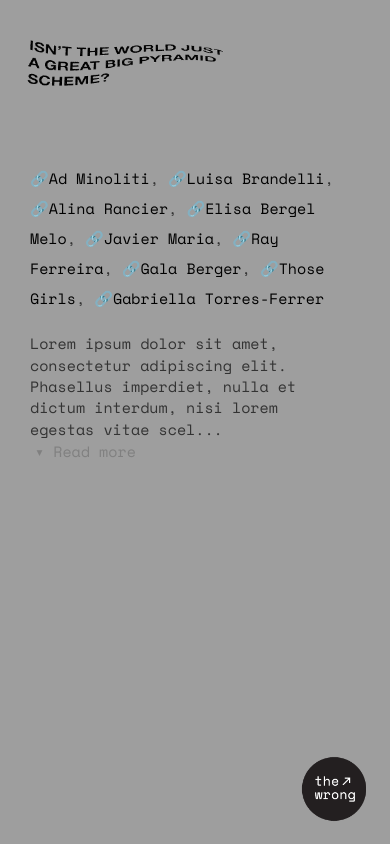
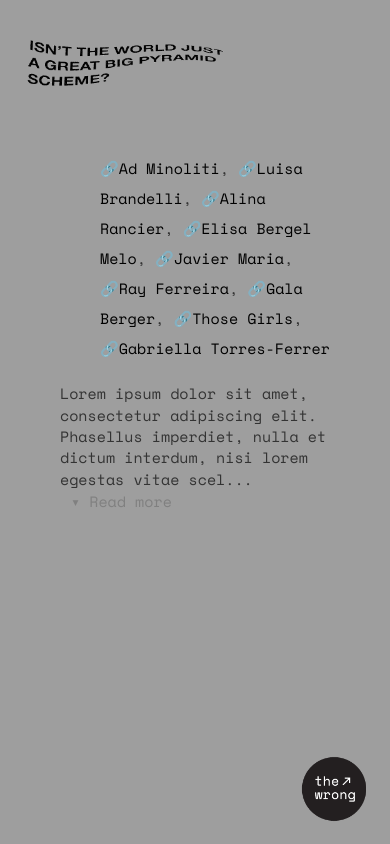
Before and after one commit to itwjagbps/itwjagbps, a PHP site: page / in a window 390 px wide. Run offline with PHP 8.4, Linux system fonts and the light colour scheme.

Commit message:
Update style.css

```diff
--- a/css/style.css
+++ b/css/style.css
@@ -29,7 +29,7 @@ button {
   border: none;
   font-size: 3rem !important;
   background: transparent;
-  padding-left: 150px !important;
+  margin-left: 150px !important;
 }
 button:hover {
  text-decoration: line-through !important;
@@ -80,8 +80,8 @@ body {
 }
 
 #div-artists {
-  padding-right: 30px;
-  padding-left: 30px;
+  margin-right: 30px;
+  margin-left: 30px;
 }
 
 .artist {
@@ -91,8 +91,8 @@ body {
 .artist-list {
   margin-top: 1rem;
   font-size: 3rem !important;
-  padding-left: 150px;
-  padding-right: 100px;
+  margin-left: 150px;
+  margin-right: 100px;
   margin-bottom: 50px;
   line-height: 5rem !important;
 }
@@ -100,8 +100,8 @@ body {
 p {
   pointer-events: none !important;
   font-size: 3rem !important;
-  padding-left: 150px;
-  padding-right: 100px;
+  margin-left: 150px;
+  margin-right: 100px;
   margin-bottom: 10px;
   line-height: auto !important;
 }
@@ -164,17 +164,17 @@ a:visited {
 
   .artist-list {
     font-size: 1.5rem !important;
-    padding-top: 35px;
-    padding-left: 15px;
-    padding-right: 30px;
+    margin-top: 35px;
+    margin-left: 15px;
+    margin-right: 30px;
     margin-bottom: 20px;
     line-height: 3rem !important;
   }
 
   p {
   font-size: 1.5rem !important;
-   padding-left: 15px;
-   padding-right: 30px;
+   margin-left: 15px;
+   margin-right: 30px;
    margin-bottom: 0px;
   line-height: auto !important;
 }
@@ -190,7 +190,7 @@ a:visited {
   }
   #content-row {
     top: 14%;
-    padding-left: 0px;
+    margin-left: 0px;
   }
 
   #div-bottom {
@@ -218,7 +218,7 @@ a:visited {
 
   button {
    font-size: 1.5rem !important;
-   padding-left: 20px !important;
+   margin-left: 20px !important;
   }
 
 }
```
